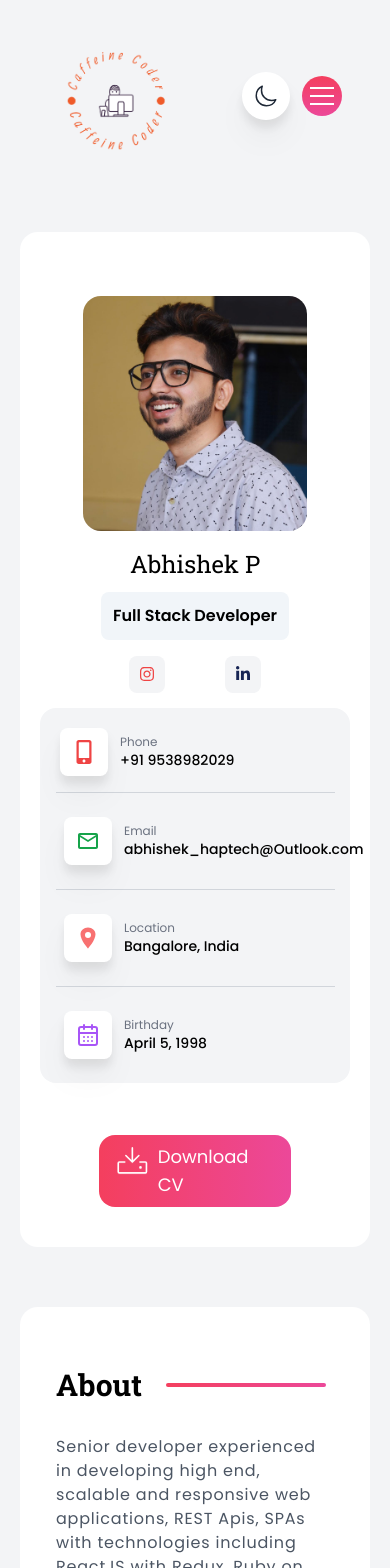
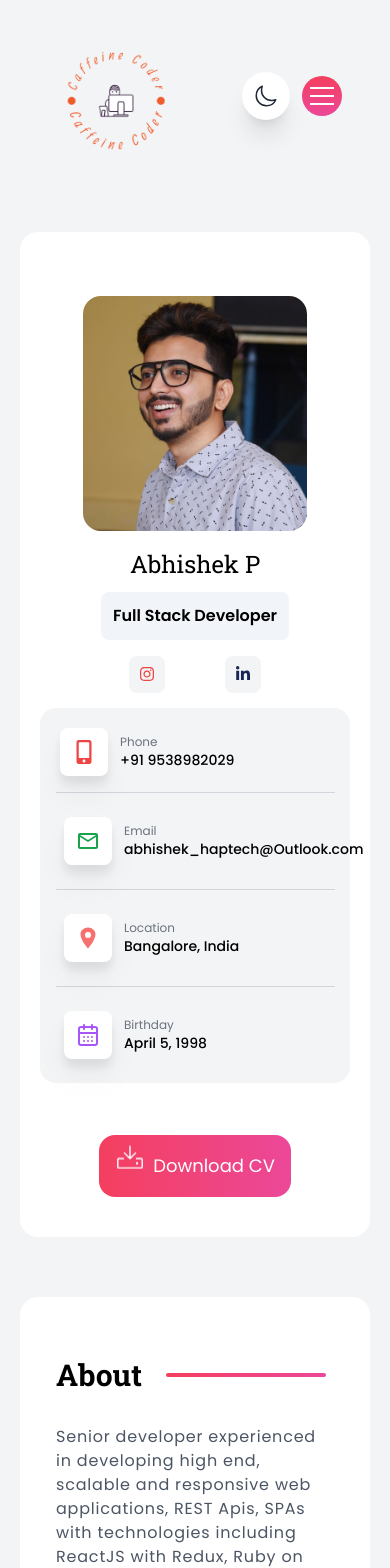
Before and after one commit to caffeine-coder/react-tailwind-bostami-portfolio, a React (Vite) app: page / in a window 390 px wide. Shown: the top 1568 px of the page. Built offline with nearby package versions, Linux system fonts and the light colour scheme.

Commit message:
Fix button and shadow (#1)

```diff
--- a/src/Components/Navbar/Navbar.jsx
+++ b/src/Components/Navbar/Navbar.jsx
@@ -33,7 +33,7 @@ function Navbar() {
         <div className="flex flex-row mr-2 justify-center items-center">
           <button
             type="button"
-            className="relative drop-shadow-xl w-12 h-12 text-gray-800 flex items-center justify-center rounded-full mr-3 hover:bg-red-400 hover:text-white bg-white focus:outline-none overflow-hidden"
+            className="relative shadow-xl w-12 h-12 text-gray-800 flex items-center justify-center rounded-full mr-3 hover:bg-red-400 hover:text-white bg-white focus:outline-none overflow-hidden"
           >
             <IoMoonOutline className="text-2xl" />
           </button>
--- a/src/Components/ProfileContainer/ProfileContainer.jsx
+++ b/src/Components/ProfileContainer/ProfileContainer.jsx
@@ -105,7 +105,7 @@ function ProfileContainer() {
           );
         }}
       >
-        <PiDownloadLight className="m-2 ml-2 text-white text-4xl lg:text-xl animate-bounce" />
+        <PiDownloadLight className="m-2 ml-2 text-white text-3xl lg:text-xl animate-bounce" />
         <p className="text-white text-lg font-poppins mr-2 lg:text-sm">
           Download CV
         </p>
```
Also changed, not shown: 1 other file (tests, documents, lock files or other folders).
